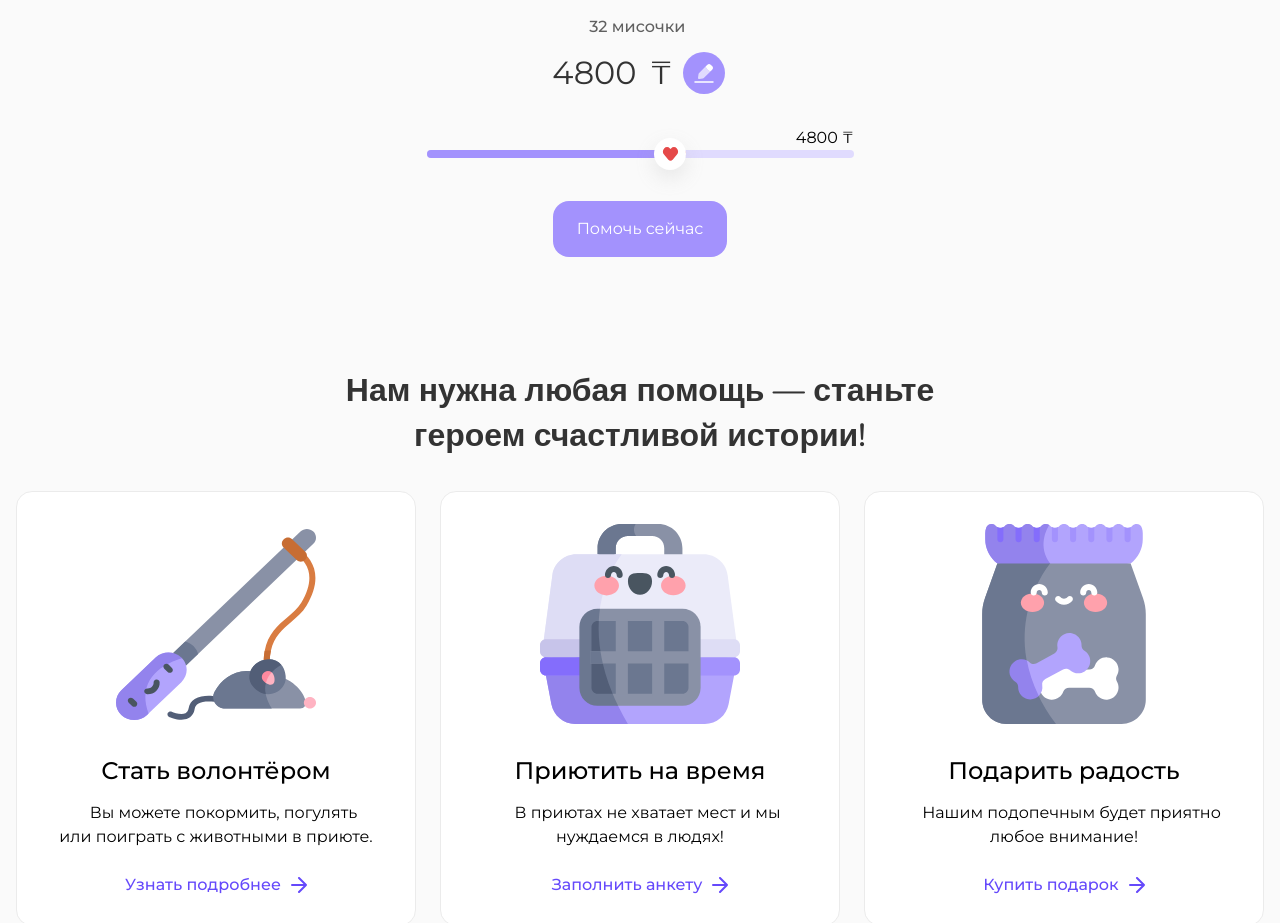
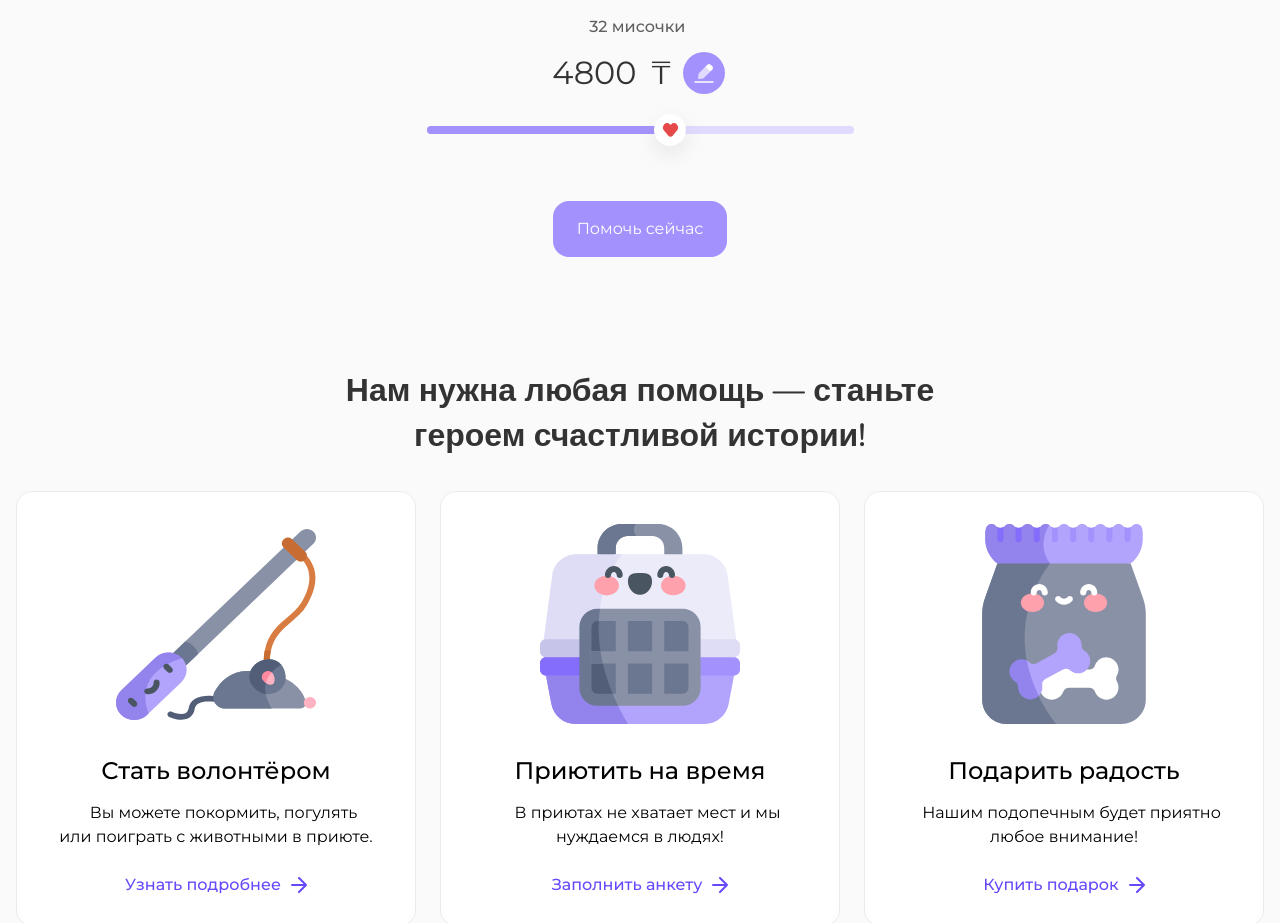
Before and after one commit to Sandbox-pets-shelter/pets-shelter, a React (Create React App) app: page / in a window 1280 px wide. Shown: the part 3280-4203 px from the top of the page. Built offline with nearby package versions, Linux system fonts and the light colour scheme.

Commit message:
delete price, fix validation

```diff
--- a/src/components/widgets/SliderAnimation/index.tsx
+++ b/src/components/widgets/SliderAnimation/index.tsx
@@ -60,8 +60,9 @@ const SliderAnimation = () => {
 
   const validateInput = (ev: React.ChangeEvent<HTMLInputElement>) => {
     const regex = /\D/g;
-    const value = Number(ev.target.value.replace(regex, ''));
-    setDonation(value);
+    console.log(ev.target.value);
+    ev.target.value = ev.target.value.replace(regex, '');
+    setDonation(Number(ev.target.value));
   };
 
   const onEditClick = (ev: React.MouseEvent<HTMLButtonElement>) => {
@@ -143,6 +144,7 @@ const SliderAnimation = () => {
         <input
           ref={inputRef}
           disabled={!isChange}
+          onBlur={() => setIsChange(false)}
           type="text"
           placeholder={donation.toString()}
           onChange={validateInput}
@@ -153,9 +155,6 @@ const SliderAnimation = () => {
         </button>
       </div>
       <div className={s.sliderAnimation__slider}>
-        <p className={s.sliderAnimation__price}>
-          {donation} {t('sliderAnimation.price')}
-        </p>
         <div className={s.sliderAnimation__barContainer}>
           <input
             type="range"
--- a/src/components/widgets/SliderAnimation/styles.module.scss
+++ b/src/components/widgets/SliderAnimation/styles.module.scss
@@ -176,10 +176,6 @@
     margin-bottom: 32px;
   }
 
-  &__price {
-    text-align: right;
-  }
-
   &__barContainer {
     position: relative;
     min-width: 427px;
```
